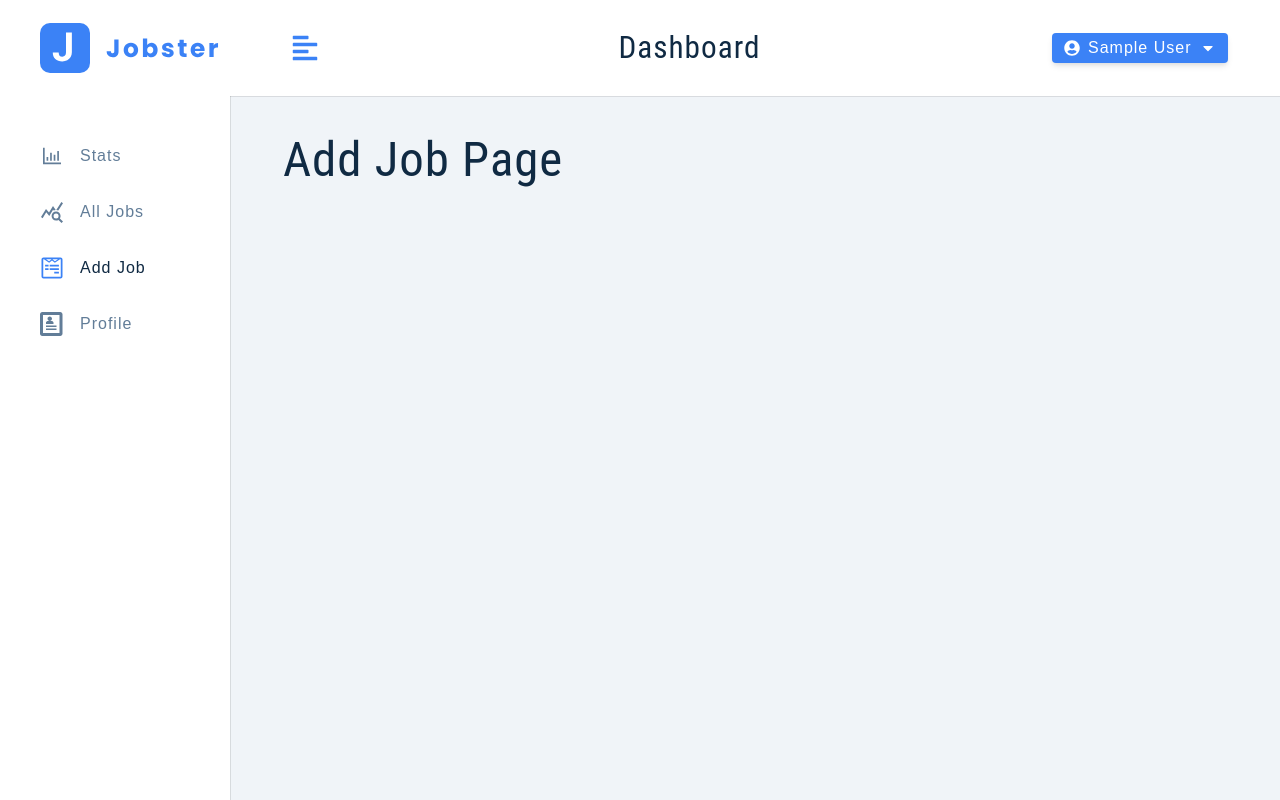
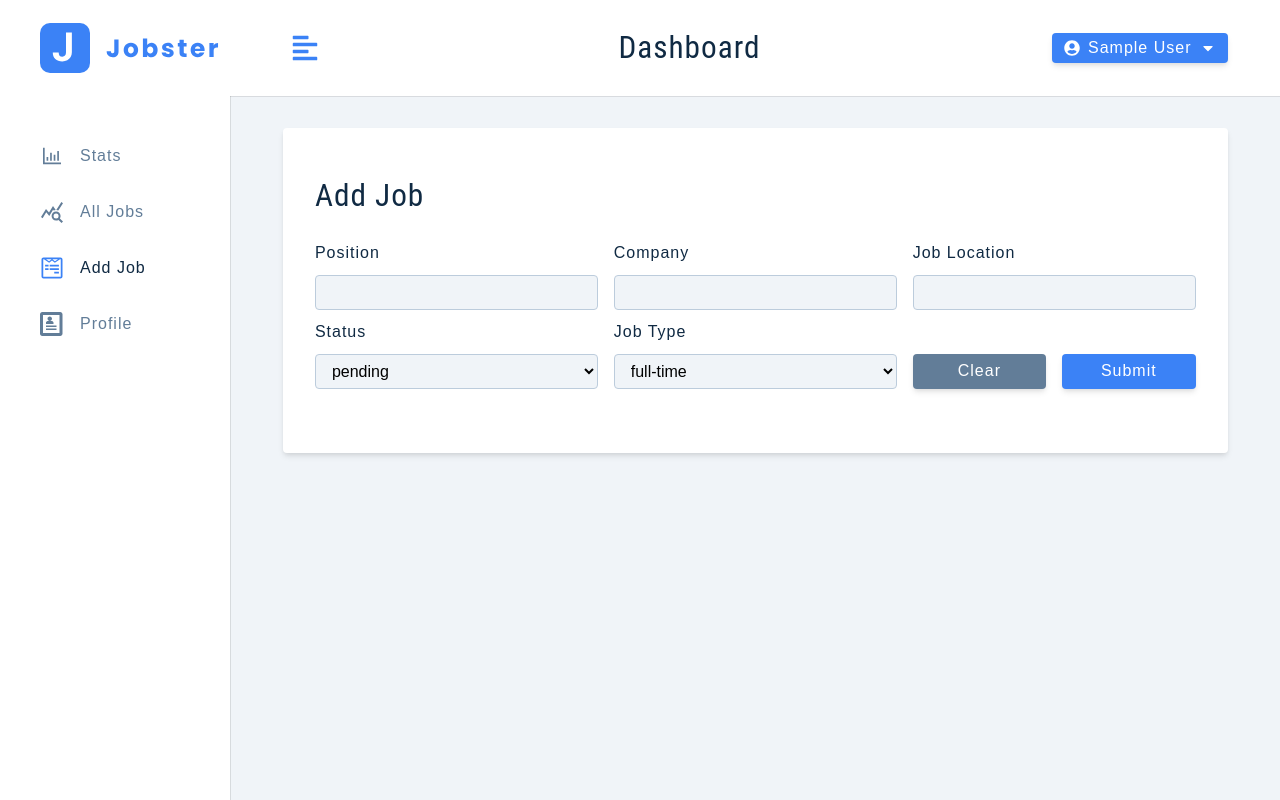
Before and after one commit to codexive-zech/jobster, a React (Create React App) app: page /add-job in a window 1280 px wide. Built offline with nearby package versions, Linux system fonts and the light colour scheme; sample sign-in values are in the browser's storage.

Commit message:
Implemeted Job slice with redux states and form select component for selection option

```diff
--- a/src/components/FormRow.js
+++ b/src/components/FormRow.js
@@ -7,6 +7,7 @@
         {labelText || name}
       </label>
       <input
+        id={name}
         type={type}
         name={name}
         className="form-input"
--- /dev/null
+++ b/src/components/FormRowSelect.js
@@ -0,0 +1,27 @@
+import React from "react";
+
+const FormRowSelect = ({ name, value, handleChange, labelText, lists }) => {
+  return (
+    <div className="form-row">
+      <label htmlFor={name} className="form-label">
+        {labelText || name}
+      </label>
+      <select
+        name={name}
+        className="form-select"
+        value={value}
+        onChange={handleChange}
+      >
+        {lists.map((listValue, index) => {
+          return (
+            <option value={listValue} key={index}>
+              {listValue}
+            </option>
+          );
+        })}
+      </select>
+    </div>
+  );
+};
+
+export default FormRowSelect;
--- a/src/components/index.js
+++ b/src/components/index.js
@@ -4,5 +4,14 @@
 import SmallSidebar from "./SmallSidebar";
 import Navbar from "./Navbar";
 import NavLinks from "./NavLinks";
+import FormRowSelect from "./FormRowSelect";
 
-export { Logo, FormRow, BigSidebar, SmallSidebar, Navbar, NavLinks };
+export {
+  Logo,
+  FormRow,
+  BigSidebar,
+  SmallSidebar,
+  Navbar,
+  NavLinks,
+  FormRowSelect,
+};
--- /dev/null
+++ b/src/features/job/jobSlice.js
@@ -0,0 +1,24 @@
+import { createSlice, createAsyncThunk } from "@reduxjs/toolkit";
+import { toast } from "react-toastify";
+import customFetch from "../../utils/customFetch";
+import { getUserFromLocalStorage } from "../../utils/localStorageData";
+
+const initialState = {
+  isLoading: false,
+  position: "",
+  company: "",
+  jobLocation: "",
+  jobTypeOptions: ["full-time", "part-time", "remote", "internship"],
+  jobType: "full-time",
+  statusOptions: ["interview", "declined", "pending"],
+  status: "pending",
+  isEditing: false,
+  editJobId: "",
+};
+
+const jobSlice = createSlice({
+  name: "job",
+  initialState,
+});
+
+export default jobSlice.reducer;
--- a/src/features/user/userSlice.js
+++ b/src/features/user/userSlice.js
@@ -92,7 +92,7 @@
       state.isLoading = false;
       state.user = user;
       toast.success("User Updated Successfully");
-      setUserToLocalStorage();
+      setUserToLocalStorage(user);
     },
     [updateUserDetails.rejected]: (state, { payload }) => {
       state.isLoading = false;
--- a/src/pages/dashboard/AddJob.jsx
+++ b/src/pages/dashboard/AddJob.jsx
@@ -1,7 +1,101 @@
 import React from "react";
+import { useSelector, useDispatch } from "react-redux/es/exports";
+import { toast } from "react-toastify";
+import Wrapper from "../../assets/wrappers/DashboardFormPage";
+import { FormRow, FormRowSelect } from "../../components/";
 
 const AddJob = () => {
-  return <h1>Add Job Page</h1>;
+  const {
+    isLoading,
+    position,
+    company,
+    jobLocation,
+    jobType,
+    jobTypeOptions,
+    status,
+    statusOptions,
+    isEditing,
+    editJobId,
+  } = useSelector((store) => store.job);
+  const dispatch = useDispatch();
+
+  const handleInputChange = (e) => {
+    const key = e.target.name;
+    const value = e.target.value;
+    console.log(key, value);
+  };
+
+  const submitAddedJob = (e) => {
+    e.preventDefault();
+    if (!position || !company || !jobLocation) {
+      toast.error("Please Fill Out All Field");
+      return;
+    }
+  };
+
+  return (
+    <Wrapper>
+      <form className="form">
+        <h3>{isEditing ? "Editing Job" : "Add Job"}</h3>
+        <div className="form-center">
+          {/* Position */}
+          <FormRow
+            name="position"
+            type="text"
+            value={position}
+            handleChange={handleInputChange}
+          />
+          {/* Company */}
+          <FormRow
+            name="company"
+            type="text"
+            value={company}
+            handleChange={handleInputChange}
+          />
+          {/* Job Location */}
+          <FormRow
+            name="jobLocation"
+            labelText="Job Location"
+            type="text"
+            value={jobLocation}
+            handleChange={handleInputChange}
+          />
+          {/* Status */}
+          <FormRowSelect
+            name="status"
+            lists={statusOptions}
+            value={status}
+            handleChange={handleInputChange}
+          />
+          {/* Job Type */}
+          <FormRowSelect
+            name="jobType"
+            labelText="Job Type"
+            lists={jobTypeOptions}
+            value={jobType}
+            handleChange={handleInputChange}
+          />
+          <div className="btn-container">
+            <button
+              className="btn btn-block clear-btn"
+              type="button"
+              onClick={() => console.log("clear")}
+            >
+              Clear
+            </button>
+            <button
+              className="btn btn-block submit-btn"
+              type="submit"
+              onClick={submitAddedJob}
+              disabled={isLoading}
+            >
+              Submit
+            </button>
+          </div>
+        </div>
+      </form>
+    </Wrapper>
+  );
 };
 
 export default AddJob;
--- a/src/store.js
+++ b/src/store.js
@@ -1,8 +1,9 @@
 import { configureStore } from "@reduxjs/toolkit";
 import userReducer from "./features/user/userSlice";
-
+import addJobReducer from "./features/job/jobSlice";
 export const store = configureStore({
   reducer: {
     user: userReducer,
+    job: addJobReducer,
   },
 });
```
